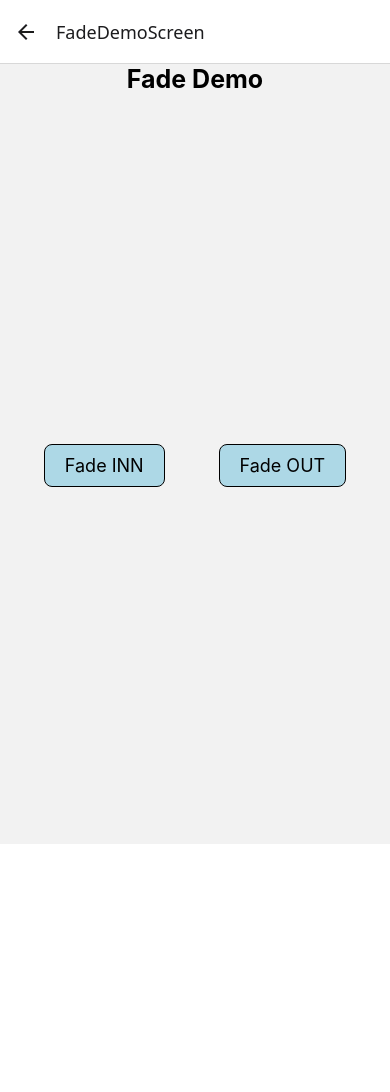
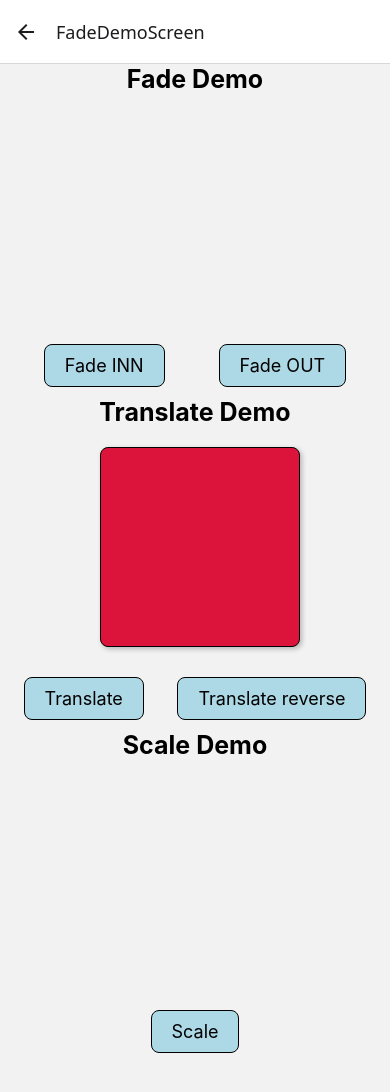
Before and after one commit to dedJack/SecondNative, a React Native app: screen /FadeDemoScreen in a window 390 px wide. Shown: the top 1092 px of the page. Before the commit the page ends 844 px from the top, so only its background shows below. Built offline with nearby package versions, Linux system fonts and the light colour scheme.

Commit message:
Applied more animations property such as translate, scale.

```diff
--- a/src/Animations/FadeDemo.tsx
+++ b/src/Animations/FadeDemo.tsx
@@ -1,10 +1,21 @@
 import React, {useRef} from 'react';
-import {Animated, StyleSheet, Text, TouchableOpacity, View, ScrollView} from 'react-native';
+import {
+  Animated,
+  StyleSheet,
+  Text,
+  TouchableOpacity,
+  View,
+  ScrollView,
+  Easing,
+} from 'react-native';
+import AnimationDemo from './AnimationDemo';
 
 const FadeDemo: React.FC = () => {
-
   //useRef is used to keep values and not change during re-renders.
   const fadeAnimation = useRef(new Animated.Value(0)).current;
+  const transAnimation = useRef(new Animated.Value(0)).current;
+  const scaleAnimationX = useRef(new Animated.Value(0)).current;
+  const scaleAnimation = useRef(new Animated.Value(0)).current;
 
   const handleFadeIn = () => {
     //Animated.timing() is use d for smooth tranistions in animation
@@ -21,16 +32,51 @@ const FadeDemo: React.FC = () => {
       useNativeDriver: true,
     }).start();
   };
+
+  const handleTranslate = () => {
+    Animated.timing(transAnimation, {
+      toValue: 100,
+      duration: 1000,
+      easing: Easing.bezier(0.42, 0, 0.58, 1),
+      useNativeDriver: true,
+    }).start();
+  };
+  const handleTranslate1 = () => {
+    Animated.timing(transAnimation, {
+      toValue: 0,
+      duration: 1000,
+      easing: Easing.bezier(0.42, 0, 0.58, 1),
+      useNativeDriver: true,
+    }).start();
+  };
+
+  const handleScale = () => {
+    Animated.sequence([
+      Animated.timing(scaleAnimation, {
+        toValue: 1.5,
+        duration:1000,
+        useNativeDriver:true
+      }),
+      Animated.timing(scaleAnimation, {
+        toValue: .25,
+        duration:1000,
+        useNativeDriver:true
+      }),
+      Animated.timing(scaleAnimation, {
+        toValue: 1,
+        duration:1000,
+        useNativeDriver:true
+      }),
+    ]).start();
+  };
+
   return (
     <ScrollView contentContainerStyle={styles.container}>
+      {/* Fade Demo Animation */}
       <Text style={styles.header}>Fade Demo</Text>
-
       {/* It is used for animations */}
       <Animated.View
-        style={[
-          styles.box,
-          {opacity: fadeAnimation},
-        ]}></Animated.View>
+        style={[styles.box, {opacity: fadeAnimation}]}></Animated.View>
       <View style={styles.btnContainer}>
         <TouchableOpacity onPress={handleFadeIn} style={styles.btn}>
           <Text style={styles.btnText}>Fade INN</Text>
@@ -39,14 +85,55 @@ const FadeDemo: React.FC = () => {
           <Text style={styles.btnText}>Fade OUT</Text>
         </TouchableOpacity>
       </View>
+
+      {/* Translate Demo */}
+      <Text style={styles.header}>Translate Demo</Text>
+      <Animated.View
+        style={[
+          styles.box,
+          {
+            // Transform property accepts an array of transformation object
+            transform: [
+              {
+                translateX: transAnimation,
+              },
+            ],
+          },
+        ]}></Animated.View>
+      <View style={styles.btnContainer}>
+        <TouchableOpacity style={styles.btn} onPress={handleTranslate}>
+          <Text style={styles.btnText}>Translate</Text>
+        </TouchableOpacity>
+        <TouchableOpacity style={styles.btn} onPress={handleTranslate1}>
+          <Text style={styles.btnText}>Translate reverse</Text>
+        </TouchableOpacity>
+      </View>
+
+      {/*Scale demo*/}
+      <Text style={styles.header}>Scale Demo</Text>
+      <Animated.View
+        style={[
+          styles.box,
+          {
+            transform: [
+              {
+                scale: scaleAnimation,
+              },
+            ],
+          },
+        ]}></Animated.View>
+      <View style={styles.btnContainer}>
+        <TouchableOpacity style={styles.btn} onPress={handleScale}>
+          <Text style={styles.btnText}>Scale</Text>
+        </TouchableOpacity>
+      </View>
     </ScrollView>
   );
 };
 
 const styles = StyleSheet.create({
   container: {
-    flex: 1,
-    marginBottom: 20,
+    paddingBottom: 100,
     alignItems: 'center',
   },
   header: {
@@ -54,10 +141,11 @@ const styles = StyleSheet.create({
     fontWeight: 'bold',
   },
   box: {
+    marginLeft: 10,
     borderRadius: 8,
     borderWidth: 1,
-    height: 300,
-    width: 300,
+    height: 200,
+    width: 200,
     marginVertical: 20,
     shadowColor: 'black',
     shadowOffset: {
```
